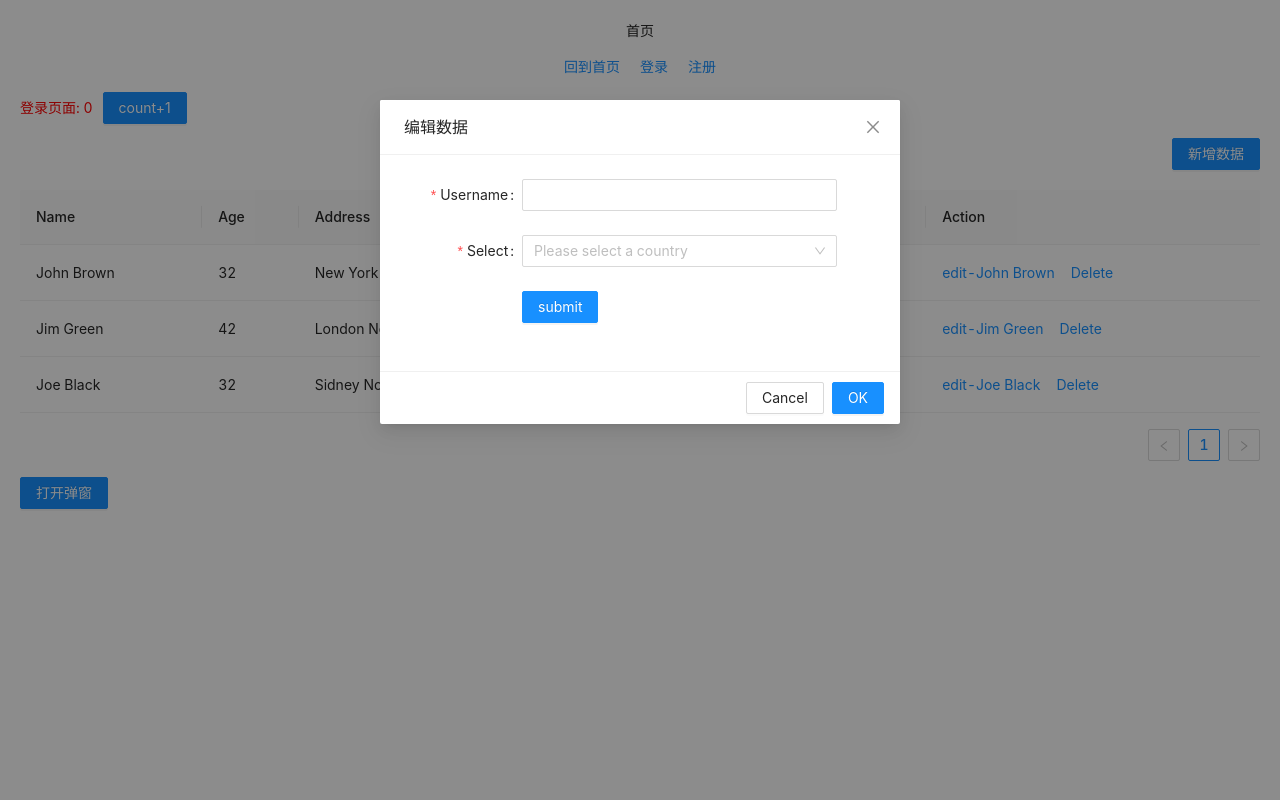
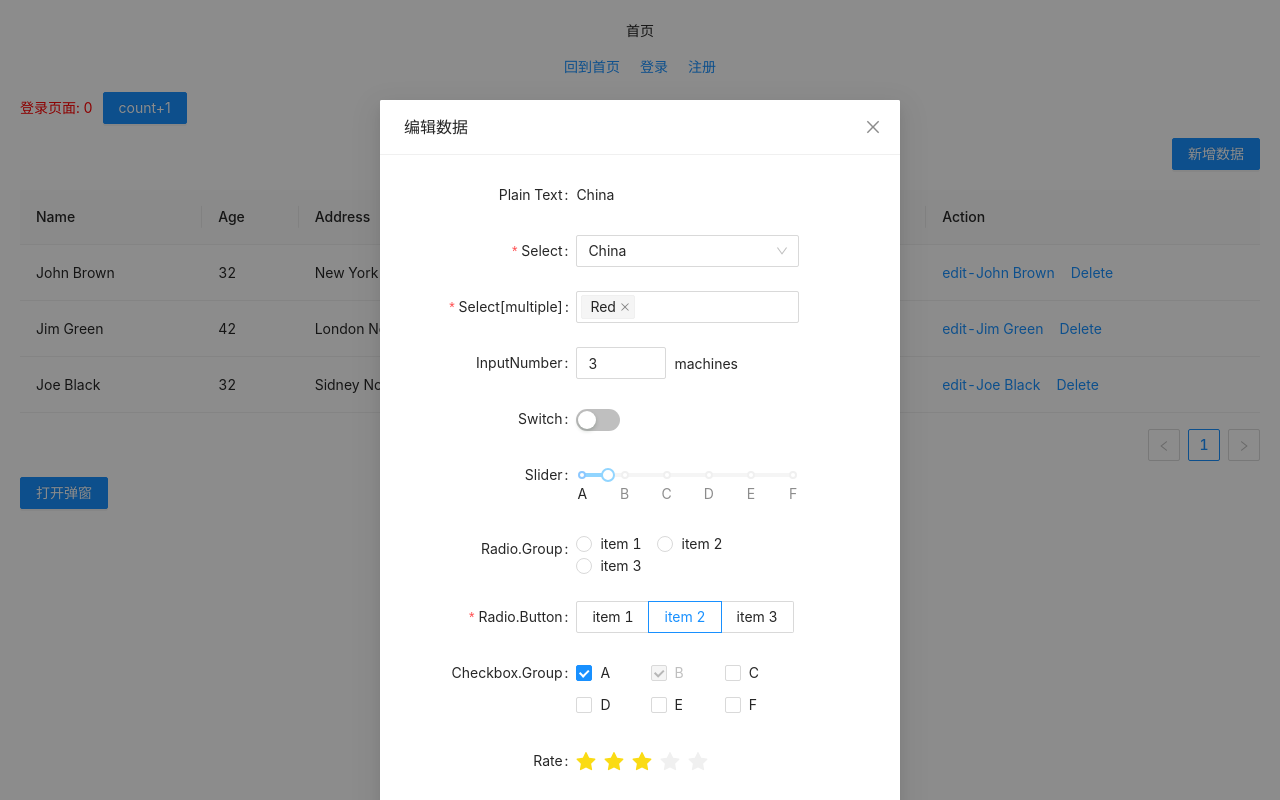
Before and after one commit to zilinglong/my-react-app, a React app: page /login in a window 1280 px wide. Both pictures are taken after a click on the button "打开弹窗". Built offline with nearby package versions, Linux system fonts and the light colour scheme.

Commit message:
feat: dialog中嵌套form表单，点击取消关闭弹窗，点击确定获取表单内容

```diff
--- a/src/views/Login/components/Dialog/index.js
+++ b/src/views/Login/components/Dialog/index.js
@@ -1,6 +1,18 @@
 import React, { Component } from 'react';
-import { Modal, Button, Form, Select, Input } from 'antd';
+// import { Modal, Button, Form, Select, Input } from 'antd';
+import { Modal, Form, Select, InputNumber, Switch, Radio,  Slider, Button, Upload, Rate, Checkbox, Row, Col } from 'antd';
+import { UploadOutlined, InboxOutlined } from '@ant-design/icons';
 const { Option } = Select;
+
+const normFile = (e) => {
+  console.log('Upload event:', e);
+
+  if (Array.isArray(e)) {
+    return e;
+  }
+
+  return e && e.fileList;
+};
 class DialogCreateEdit extends Component {
   constructor(props) {
     super(props);
@@ -31,11 +43,17 @@ class DialogCreateEdit extends Component {
   showModal = () => {
     this.setVisible(true);
   };
-  handleOk = () => {
+  form = React.createRef();
+  handleOk = async () => {
     console.log('handleOk');
+    const fieldsValue = await this.form.current.validateFields();
+    //fieldsValue即为表单内的值
+    console.log("okHandle -> fieldsValue", fieldsValue)
     this.setVisible(false);
   };
-
+  onReset = () => {
+    this.form.current.resetFields();
+  };
   handleCancel = () => {
     console.log('handleCancel');
     this.setVisible(false);
@@ -51,14 +69,21 @@ class DialogCreateEdit extends Component {
 
   render() {
     const { visible, type } = this.state;
-    // 设置label和表单区域占据的宽度
-    const labelCol = 6;
-    const layout = {
-      labelCol: { span: labelCol },
-      wrapperCol: { span: 16 },
+    // // 设置label和表单区域占据的宽度
+    const labelCol = 8;
+    const formItemLayout = {
+      labelCol: {
+        span: labelCol
+      },
+      wrapperCol: {
+        span: 14,
+      },
     };
     const tailLayout = {
       wrapperCol: { offset: labelCol, span: 16 },
+    };
+    const checkboxStyle = {
+      lineHeight: '32px',
     };
     return (
       <div>
@@ -70,39 +95,202 @@ class DialogCreateEdit extends Component {
           visible={visible}
           onOk={this.handleOk}
           onCancel={this.handleCancel}
+          cancelText="取消"
+          okText="确定"
         >
           <section className="form-container">
             <Form
-              {...layout}
-              name="basic"
-              className="form"
-              initialValues={{ remember: true }}
+              ref={this.form}
+              name="validate_other"
+              {...formItemLayout}
               onFinish={this.onFinish}
-              onFinishFailed={this.onFinishFailed}
+              initialValues={{
+                ['input-number']: 3,
+                ['checkbox-group']: ['A', 'B'],
+                rate: 3.5,
+                slider: 12,
+                'select-country': 'china',
+                'select-multiple': ['red'],
+                'radio-button': 'b'
+              }}
             >
+              <Form.Item label="Plain Text">
+                <span className="ant-form-text">China</span>
+              </Form.Item>
               <Form.Item
-                label="Username"
-                name="username"
-                rules={[{ required: true, message: 'Please input your username!' }]}
-              >
-                <Input />
-              </Form.Item>
-
-              <Form.Item
-                name="select"
+                name="select-country"
                 label="Select"
                 hasFeedback
-                rules={[{ required: true, message: 'Please select your country!' }]}
+                rules={[
+                  {
+                    required: true,
+                    message: 'Please select your country!',
+                  },
+                ]}
               >
                 <Select placeholder="Please select a country">
                   <Option value="china">China</Option>
                   <Option value="usa">U.S.A</Option>
                 </Select>
               </Form.Item>
+
+              <Form.Item
+                name="select-multiple"
+                label="Select[multiple]"
+                rules={[
+                  {
+                    required: true,
+                    message: 'Please select your favourite colors!',
+                    type: 'array',
+                  },
+                ]}
+              >
+                <Select mode="multiple" placeholder="Please select favourite colors">
+                  <Option value="red">Red</Option>
+                  <Option value="green">Green</Option>
+                  <Option value="blue">Blue</Option>
+                </Select>
+              </Form.Item>
+
+              <Form.Item label="InputNumber">
+                <Form.Item name="input-number" noStyle>
+                  <InputNumber min={1} max={10} />
+                </Form.Item>
+                <span className="ant-form-text"> machines</span>
+              </Form.Item>
+
+              <Form.Item name="switch" label="Switch" valuePropName="checked">
+                <Switch />
+              </Form.Item>
+
+              <Form.Item name="slider" label="Slider">
+                <Slider
+                  marks={{
+                    0: 'A',
+                    20: 'B',
+                    40: 'C',
+                    60: 'D',
+                    80: 'E',
+                    100: 'F',
+                  }}
+                />
+              </Form.Item>
+
+              <Form.Item name="radio-group" label="Radio.Group">
+                <Radio.Group>
+                  <Radio value="1">item 1</Radio>
+                  <Radio value="2">item 2</Radio>
+                  <Radio value="3">item 3</Radio>
+                </Radio.Group>
+              </Form.Item>
+
+              <Form.Item
+                name="radio-button"
+                label="Radio.Button"
+                rules={[
+                  {
+                    required: true,
+                    message: 'Please pick an item!',
+                  },
+                ]}
+              >
+                <Radio.Group>
+                  <Radio.Button value="a">item 1</Radio.Button>
+                  <Radio.Button value="b">item 2</Radio.Button>
+                  <Radio.Button value="c">item 3</Radio.Button>
+                </Radio.Group>
+              </Form.Item>
+
+              <Form.Item name="checkbox-group" label="Checkbox.Group">
+                <Checkbox.Group>
+                  <Row>
+                    <Col span={8}>
+                      <Checkbox
+                        value="A"
+                        style={checkboxStyle}
+                      >
+                        A
+                      </Checkbox>
+                    </Col>
+                    <Col span={8}>
+                      <Checkbox
+                        value="B"
+                        style={checkboxStyle}
+                        disabled
+                      >
+                        B
+                      </Checkbox>
+                    </Col>
+                    <Col span={8}>
+                      <Checkbox
+                        value="C"
+                        style={checkboxStyle}
+                      >
+                        C
+                      </Checkbox>
+                    </Col>
+                    <Col span={8}>
+                      <Checkbox
+                        value="D"
+                        style={checkboxStyle}
+                      >
+                        D
+                      </Checkbox>
+                    </Col>
+                    <Col span={8}>
+                      <Checkbox
+                        value="E"
+                        style={checkboxStyle}
+                      >
+                        E
+                      </Checkbox>
+                    </Col>
+                    <Col span={8}>
+                      <Checkbox
+                        value="F"
+                        style={checkboxStyle}
+                      >
+                        F
+                      </Checkbox>
+                    </Col>
+                  </Row>
+                </Checkbox.Group>
+              </Form.Item>
+
+              <Form.Item name="rate" label="Rate">
+                <Rate />
+              </Form.Item>
+
+              <Form.Item
+                name="upload"
+                label="Upload"
+                valuePropName="fileList"
+                getValueFromEvent={normFile}
+                extra="longgggggggggggggggggggggggggggggggggg"
+              >
+                <Upload name="logo" action="/upload.do" listType="picture">
+                  <Button icon={<UploadOutlined />}>Click to upload</Button>
+                </Upload>
+              </Form.Item>
+
+              <Form.Item label="Dragger">
+                <Form.Item name="dragger" valuePropName="fileList" getValueFromEvent={normFile} noStyle>
+                  <Upload.Dragger name="files" action="/upload.do">
+                    <p className="ant-upload-drag-icon">
+                      <InboxOutlined />
+                    </p>
+                    <p className="ant-upload-text">Click or drag file to this area to upload</p>
+                    <p className="ant-upload-hint">Support for a single or bulk upload.</p>
+                  </Upload.Dragger>
+                </Form.Item>
+              </Form.Item>
+
               <Form.Item
                 {...tailLayout}
               >
-                <Button type="primary" htmlType="submit">submit</Button>
+                <Button type="primary" htmlType="submit">
+                  Submit
+                </Button>
               </Form.Item>
             </Form>
           </section>
```
